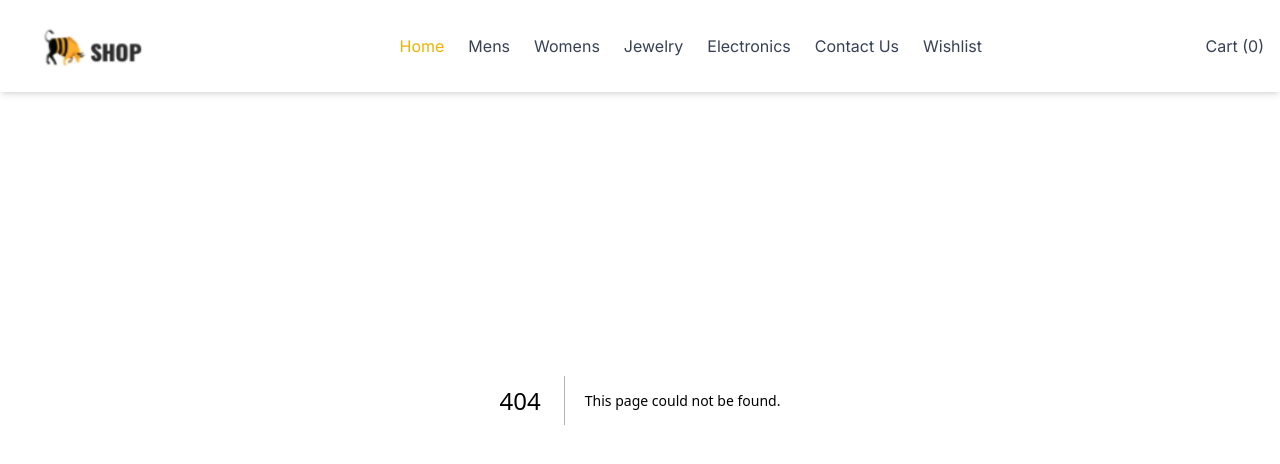
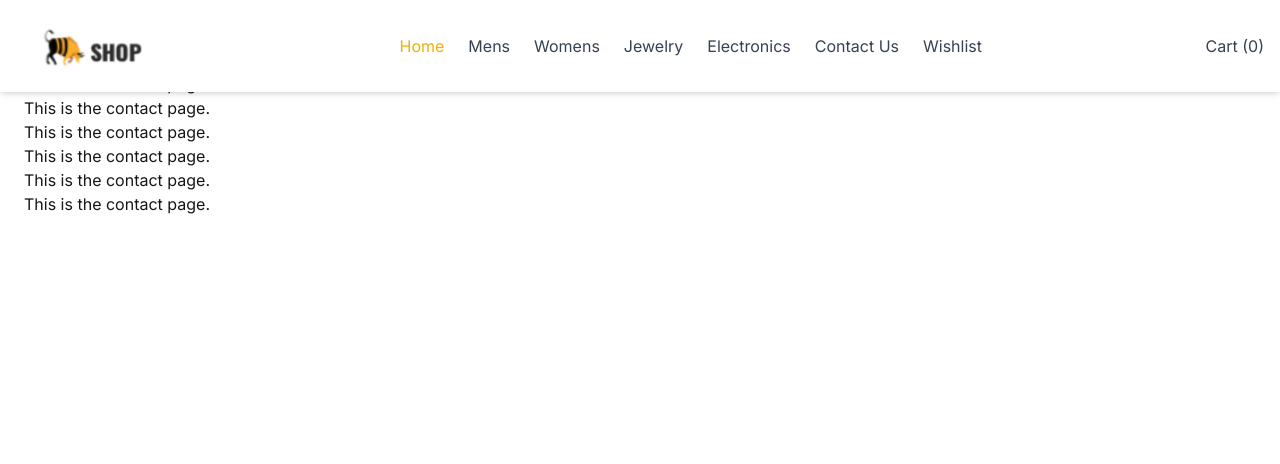
Before and after one commit to Yehudit-code/GKI_Yehudit_Goldfield, a Next.js app: page /contact in a window 1280 px wide. Before the commit this address had no page. Shown: the top 464 px of the page. Built offline with nearby package versions, Linux system fonts and the light colour scheme.

Commit message:
Implement Contact page

```diff
--- /dev/null
+++ b/src/app/contact/page.tsx
@@ -0,0 +1,24 @@
+"use client";
+import React from "react";
+import { FaHeart } from "react-icons/fa";
+
+export default function ContactPage() {
+  return (
+    <>
+       <> {console.log("Rendering Contact Page")}</>
+      <main style={{ padding: 24 }}>
+      <h1 style={{ display: "flex", alignItems: "center", gap: 8 }}>
+        <FaHeart color="crimson" />
+        Contact
+      </h1>
+      <p>This is the contact page. </p>
+      <p>This is the contact page. </p>
+      <p>This is the contact page. </p>
+      <p>This is the contact page. </p>
+      <p>This is the contact page. </p>
+      <p>This is the contact page. </p>
+      <p>This is the contact page. </p>
+    </main>
+  </>
+ );
+}
```
Also changed, not shown: src/context/WishlistContext.tsx (deleted).
